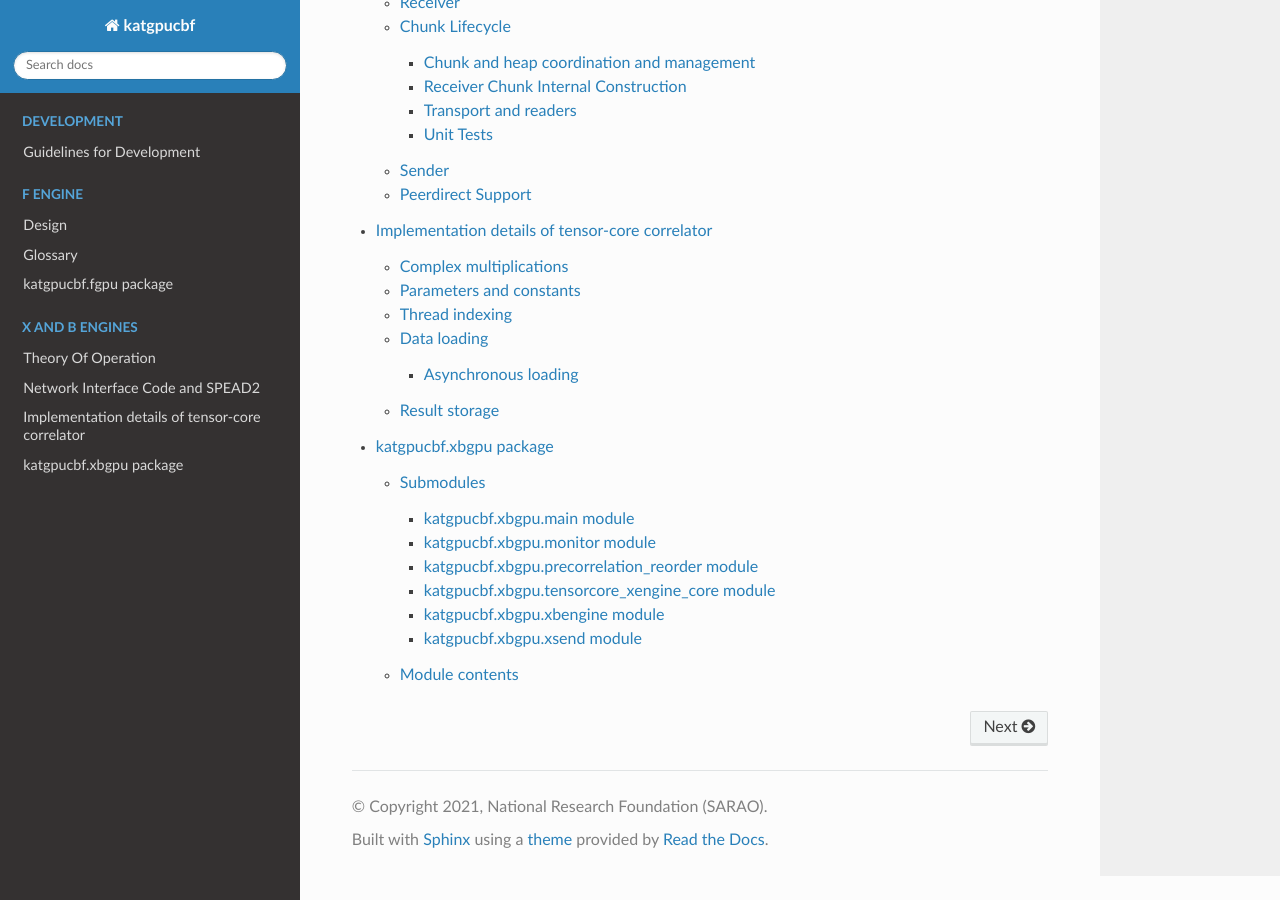
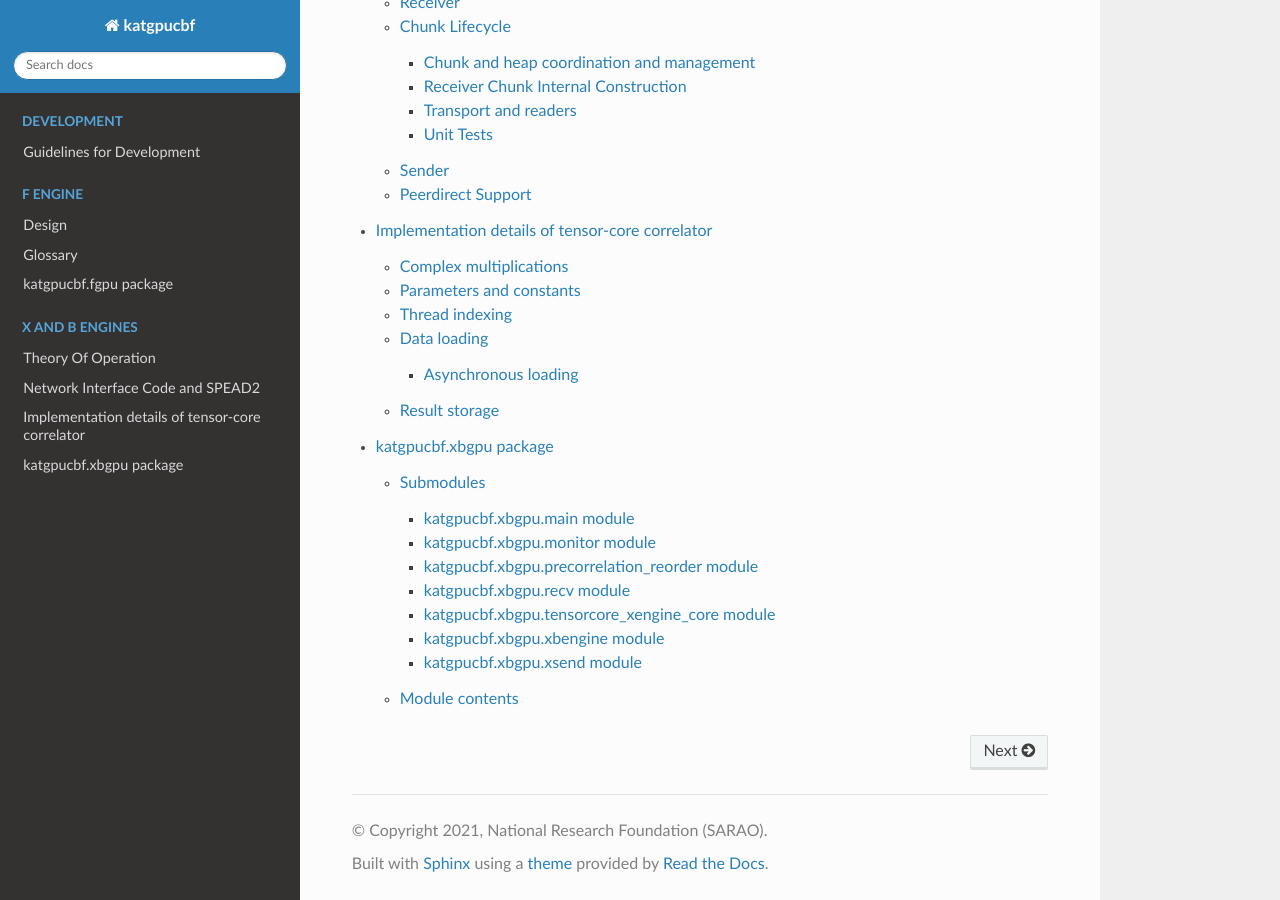
Before and after one commit to ska-sa/katgpucbf, a Sphinx documentation site: the page built from doc/index.rst, in a window 1280 px wide and 900 px high, scrolled down 1825 px. Built offline with Sphinx 7.4.7 and the Read the Docs theme 2.0.0, drawn with Linux system fonts in a browser that asks for light colours; formulas are drawn with MathJax 3; the version number could not be read and is left out.

Commit message:
Add katgpucbf.xbgpu.recv.rst
Relates to NGC-352.

```diff
--- /dev/null
+++ b/doc/katgpucbf.xbgpu.recv.rst
@@ -0,0 +1,7 @@
+katgpucbf.xbgpu.recv module
+===========================
+
+.. automodule:: katgpucbf.xbgpu.recv
+   :members:
+   :undoc-members:
+   :show-inheritance:
--- a/doc/katgpucbf.xbgpu.rst
+++ b/doc/katgpucbf.xbgpu.rst
@@ -10,6 +10,7 @@ Submodules
    katgpucbf.xbgpu.main
    katgpucbf.xbgpu.monitor
    katgpucbf.xbgpu.precorrelation_reorder
+   katgpucbf.xbgpu.recv
    katgpucbf.xbgpu.tensorcore_xengine_core
    katgpucbf.xbgpu.xbengine
    katgpucbf.xbgpu.xsend
```
